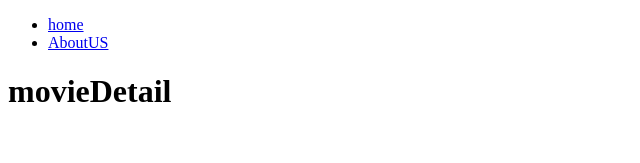
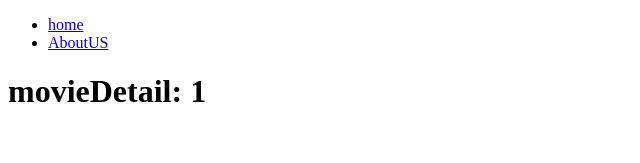
Before and after one commit to watching-dev/React_10_Nomadcoders, a Next.js app in the folder NextJS14/: page /movies/1 in a window 1280 px wide. Shown: the top 163 px of the page, without its empty margins (0-640 px from the left). Built offline with nearby package versions, Linux system fonts and the light colour scheme.

Commit message:
[feat] props 설정

```diff
--- a/NextJS14/app/(movies)/movies/[id]/page.tsx
+++ b/NextJS14/app/(movies)/movies/[id]/page.tsx
@@ -1,6 +1,9 @@
-export default function MovieDetail(props) {
-  console.log(props);
-  return <h1>movieDetail</h1>;
+export default function MovieDetail({
+  params: { id },
+}: {
+  params: { id: string };
+}) {
+  return <h1>movieDetail: {id}</h1>;
 }
 
 /*
```
